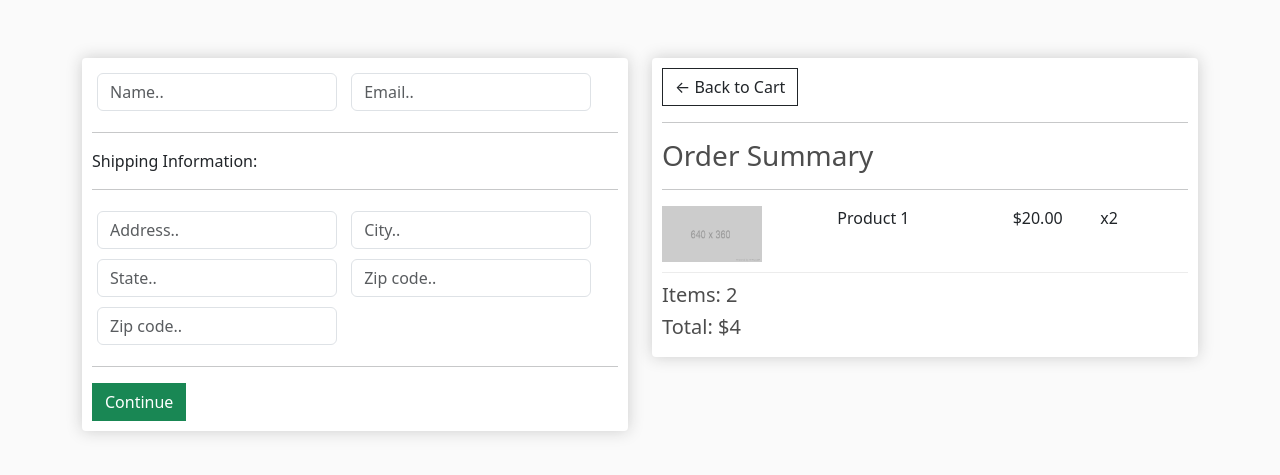
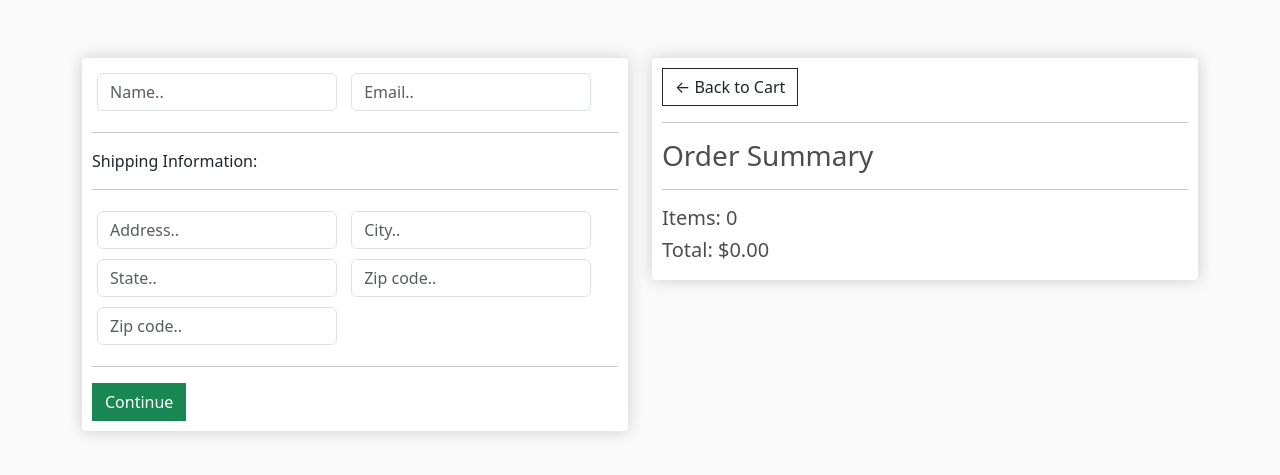
Before and after one commit to tareq2007/E-Commerce, a Django app: page /checkout/ in a window 1280 px wide. Shown: the part 95-570 px from the top of the page. Run offline with Django 5.2, Linux system fonts and the light colour scheme.

Commit message:
Checkout

```diff
--- a/store/templates/store/cart.html
+++ b/store/templates/store/cart.html
@@ -11,8 +11,8 @@
 				<br>
 				<table class="table">
 					<tr>
-						<th><h5>Items: <strong>3</strong></h5></th>
-						<th><h5>Total:<strong> $42</strong></h5></th>
+						<th><h5>Items: <strong>{{order.get_cart_item}}</strong></h5></th>
+						<th><h5>Total:<strong> ${{order.get_cart_total|floatformat:2}}</strong></h5></th>
 						<th>
 							<a  style="float:right; margin:5px;" class="btn btn-success" href="{% url 'checkout' %}">Checkout</a>
 						</th>
@@ -43,7 +43,7 @@
 							<img class="chg-quantity" src="{% static  'images/arrow-down.png' %}">
 						</div>
 					</div>
-					<div style="flex:1"><p>$32</p></div>
+					<div style="flex:1"><p>${{item.get_total}}</p></div>
 				</div>
 				{% endfor %}
 
--- a/store/templates/store/checkout.html
+++ b/store/templates/store/checkout.html
@@ -47,21 +47,22 @@
 
 		</div>
 
-		<div class="col-lg-6">
+<div class="col-lg-6">
 			<div class="box-element">
 				<a  class="btn btn-outline-dark" href="{% url 'cart' %}">&#x2190; Back to Cart</a>
 				<hr>
 				<h3>Order Summary</h3>
 				<hr>
+				{% for item in items %}
 				<div class="cart-row">
-					<div style="flex:2"><img class="row-image" src="{% static 'images/placeholder.png' %}"></div>
-					<div style="flex:2"><p>Product 1</p></div>
-					<div style="flex:1"><p>$20.00</p></div>
-					<div style="flex:1"><p>x2</p></div>
+					<div style="flex:2"><img class="row-image" src="{{item.product.imageURL}}"></div>
+					<div style="flex:2"><p>{{item.product.name}}</p></div>
+					<div style="flex:1"><p>${{item.product.price|floatformat:2}}</p></div>
+					<div style="flex:1"><p>x{{item.qunatity}}</p></div>
 				</div>
-				<h5>Items:   2</h5>
-				<h5>Total:   $4</h5>
+				{% endfor %}
+				<h5>Items:   {{order.get_cart_item}}</h5>
+				<h5>Total:   ${{order.get_cart_total|floatformat:2}}</h5>
 			</div>
-		</div>
 	</div>
 {% endblock content %}
--- a/store/views.py
+++ b/store/views.py
@@ -12,12 +12,19 @@ def cart(request):
         customer = request.user.customer
         order, created = Order.objects.get_or_create(customer=customer, complete=False)
         items = order.orderitem_set.all()
-
     else:
         items = []
-    context = {'items': items}
+        order = {'get_cart_total': 0, 'get_cart_item': 0}
+    context = {'items': items,'order': order}
     return render(request, 'store/cart.html', context)
 
 def checkout(request):
-    context = {}
+    if request.user.is_authenticated:
+        customer = request.user.customer
+        order, created = Order.objects.get_or_create(customer=customer, complete=False)
+        items = order.orderitem_set.all()
+    else:
+        items = []
+        order = {'get_cart_total': 0, 'get_cart_item': 0}
+    context = {'items': items,'order': order}
     return render(request, 'store/checkout.html', context)
```
Also changed, not shown: store/models.py (+14 -0 lines), db.sqlite3.
